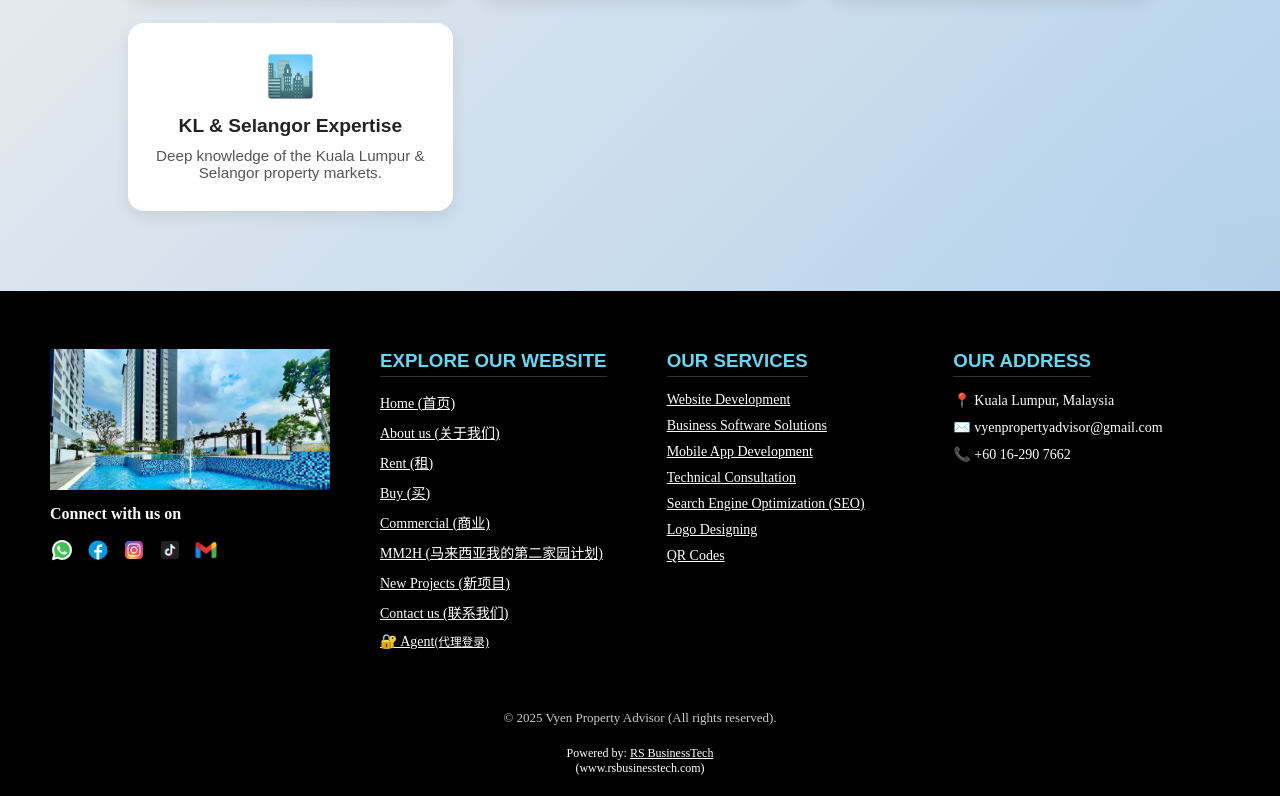
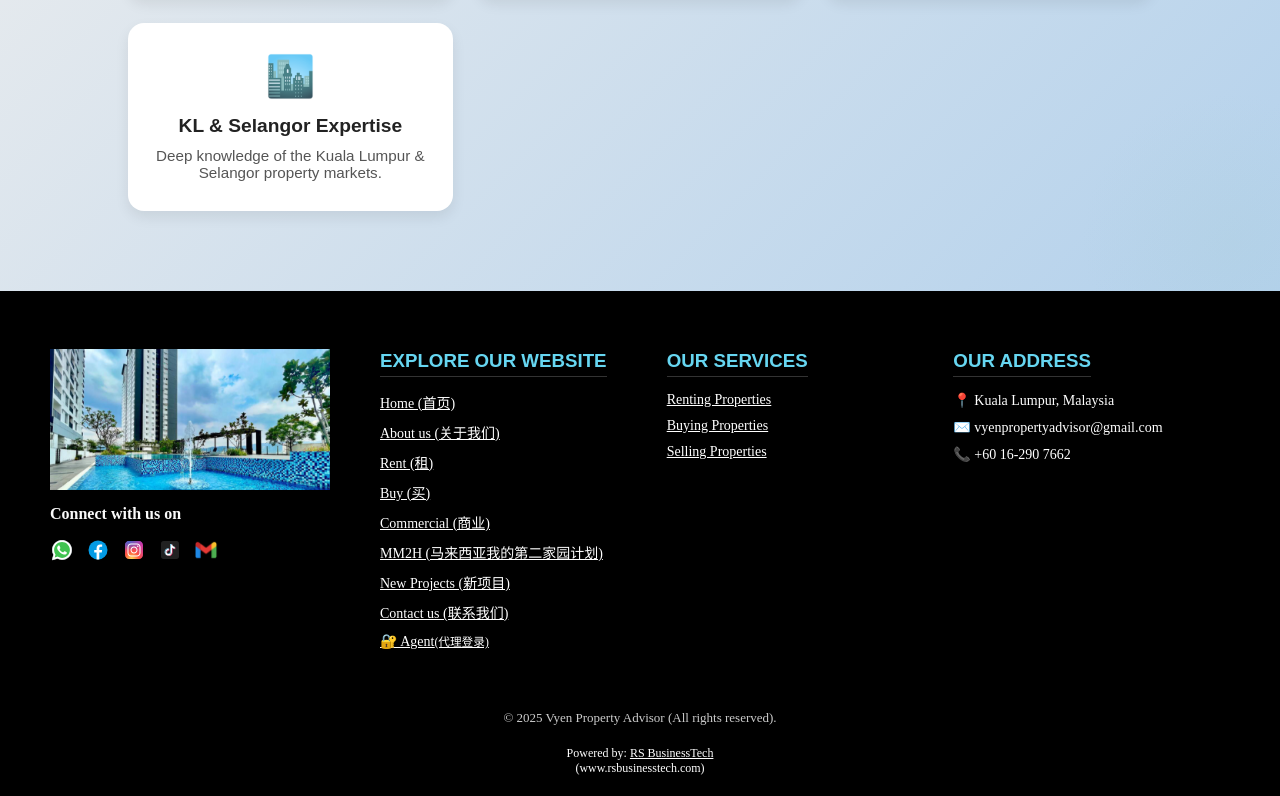
Before and after one commit to RSBusinessTech/vyenpropertyadvisor-ui, an Angular app: page /home in a window 1280 px wide. Shown: the part 1746-2542 px from the top of the page. Built offline with nearby package versions, Linux system fonts and the light colour scheme.

Commit message:
Changing footer

```diff
--- a/src/app/shared/footer/footer.component.html
+++ b/src/app/shared/footer/footer.component.html
@@ -55,13 +55,9 @@
       <div class="footer-section services-section">
         <h3>OUR SERVICES</h3>
         <ul>
-          <li><a href="/services">Website Development</a></li>
-          <li><a href="/services">Business Software Solutions</a></li>
-          <li><a href="/services">Mobile App Development</a></li>
-          <li><a href="/services">Technical Consultation</a></li>
-          <li><a href="/services">Search Engine Optimization (SEO)</a></li>
-          <li><a href="/services">Logo Designing</a></li>
-          <li><a href="/services">QR Codes</a></li>
+          <li><a href="/rent">Renting Properties</a></li>
+          <li><a href="/buy">Buying Properties</a></li>
+          <li><a href="https://wa.me/+60162907662">Selling Properties</a></li>
         </ul>
 
         <!-- Connect with us + Social icons + Logo (Mobile Only) -->
```
